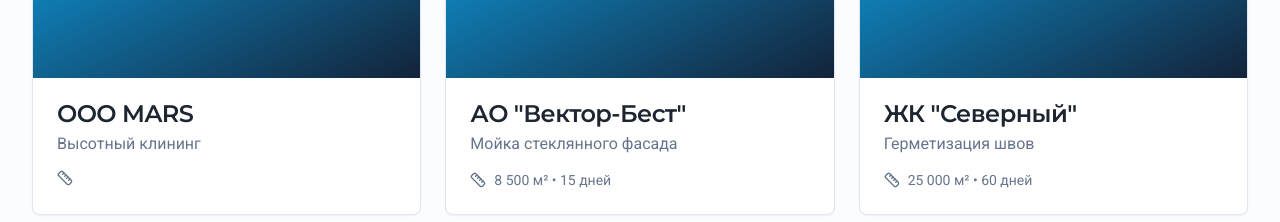
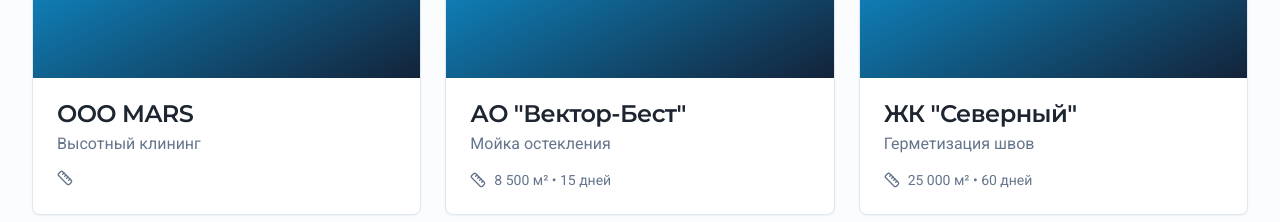
Before and after one commit to pr-poehali-dev/height-work-advertisement, a React (Vite) app: page / in a window 1280 px wide. Shown: the part 2320-2542 px from the top of the page. Built offline with nearby package versions, Linux system fonts and the light colour scheme.

Commit message:
Очистка остекления фасада

```diff
--- a/src/pages/Index.tsx
+++ b/src/pages/Index.tsx
@@ -225,7 +225,7 @@ const Index = () => {
               },
               {
                 title: 'АО "Вектор-Бест"',
-                description: 'Мойка стеклянного фасада',
+                description: 'Мойка остекления',
                 metrics: '8 500 м² • 15 дней',
               },
               {
```
